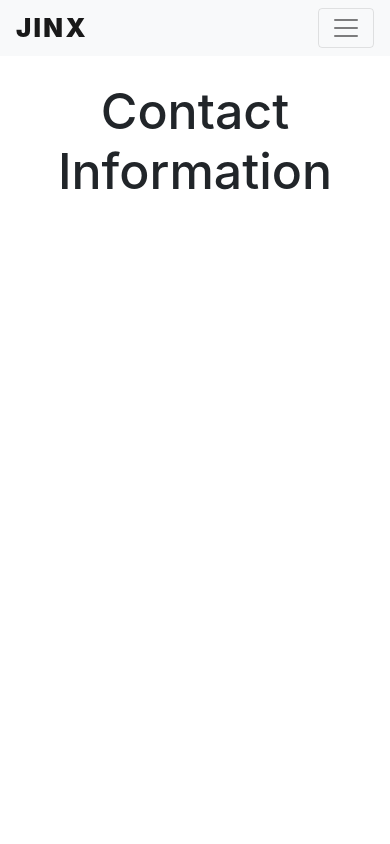
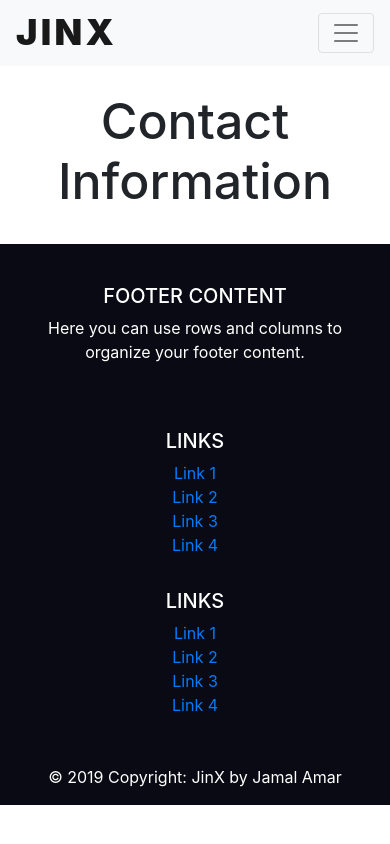
Before and after one commit to jamalamar/J, a React (Create React App) app: page /Contact in a window 390 px wide. Built offline with nearby package versions, Linux system fonts and the light colour scheme.

Commit message:
added footer and mobile ready

```diff
--- a/src/App.js
+++ b/src/App.js
@@ -6,7 +6,8 @@ import Work from './Views/Work'
 import About from './Views/About'
 import Contact from './Views/Contact'
 
-import NavBar from './Components/NavBar.js'
+import NavBar from './Components/NavBar'
+import Footer from './Components/Footer'
 
 
 function App () {
@@ -24,6 +25,8 @@ function App () {
         <Route path="/Work" component={Work} />
         <Route path="/About" component={About} />
         <Route path="/Contact" component={Contact} />
+
+        <Footer />
 
       </div>
     </Router>
--- /dev/null
+++ b/src/Components/Footer.js
@@ -0,0 +1,98 @@
+import React from 'react';
+
+function Footer (){
+	return(
+
+		<footer class="page-footer font-small blue pt-4" style={style.footer}>
+
+		  {/* Footer Links */}
+		  <div class="container-fluid text-center text-md-left">
+
+		    {/* Grid Row */}
+		    <div class="row">
+
+		      {/* Grid Column */}
+		      <div class="col-md-6 mt-md-0 mt-3">
+
+		        {/* Content */}
+		        <h5 class="text-uppercase">Footer Content</h5>
+		        <p>Here you can use rows and columns to organize your footer content.</p>
+
+		      </div>
+		      {/* Grid Column */}
+
+		      <hr class="clearfix w-100 d-md-none pb-3"></hr>
+
+
+		      {/* Grid Column */}
+		      <div class="col-md-3 mb-md-0 mb-3">
+
+		        {/* Links */}
+		        <h5 class="text-uppercase">Links</h5>
+
+		        <ul class="list-unstyled">
+		          <li>
+		            <a href="#!">Link 1</a>
+		          </li>
+		          <li>
+		            <a href="#!">Link 2</a>
+		          </li>
+		          <li>
+		            <a href="#!">Link 3</a>
+		          </li>
+		          <li>
+		            <a href="#!">Link 4</a>
+		          </li>
+		        </ul>
+
+		      </div>
+		      {/* Grid Column */}
+
+		      {/* Grid Column */}
+		      <div class="col-md-3 mb-md-0 mb-3">
+
+		        {/* Links */}
+		        <h5 class="text-uppercase">Links</h5>
+
+		        <ul class="list-unstyled">
+		          <li>
+		            <a href="#!">Link 1</a>
+		          </li>
+		          <li>
+		            <a href="#!">Link 2</a>
+		          </li>
+		          <li>
+		            <a href="#!">Link 3</a>
+		          </li>
+		          <li>
+		            <a href="#!">Link 4</a>
+		          </li>
+		        </ul>
+
+		      </div>
+		      {/* Grid Column */}
+
+		    </div>
+		    {/* Grid row */}
+
+		  </div>
+		  {/* Footer Links */}
+
+		  {/* Copyright */}
+		  <div class="footer-copyright text-center py-3">© 2019 Copyright:
+		    <a> JinX by Jamal Amar</a>
+		  </div>
+		</footer>
+	)
+}
+
+
+const style = {
+	footer: {
+		backgroundColor: 'rgba(9,10,19,100%)',
+		color: 'white'
+	}
+}
+
+
+export default Footer;
--- a/src/Components/NavBar.js
+++ b/src/Components/NavBar.js
@@ -32,6 +32,7 @@ const style = {
     lineHeight: '1.1',
     letterSpacing: '0.091em',
     fontWeight: '1000',
+    fontSize: '36px'
   },
 
   navItems: {
--- a/src/Views/Home.js
+++ b/src/Views/Home.js
@@ -11,8 +11,8 @@ function Home () {
 		<Jumbotron style={style.header}>
 		  <h1 style={style.h1}>Your idea... We make it real!</h1>
 		  <p>
-		    This is a simple hero unit, a simple jumbotron-style component for calling
-		    extra attention to featured content or information.
+		    We are a digital product studio that transforms product ideas
+		    into incredible products
 		  </p>
 		  <p>
 		    <Button variant="primary">Learn more</Button>
@@ -32,11 +32,12 @@ const style = {
     backgroundPosition: 'center',
     backgroundRepeat: 'no-repeat',
     backgroundSize: 'cover',
+    backgroundColor: '#cccccc',
     textAlign: 'center',
     fontWeight: '102',
 	lineHeight: '2',
 	padding: '15%',
-	fontSize: '30px',
+	fontSize: '25px',
   },
 
   h1: {
```
